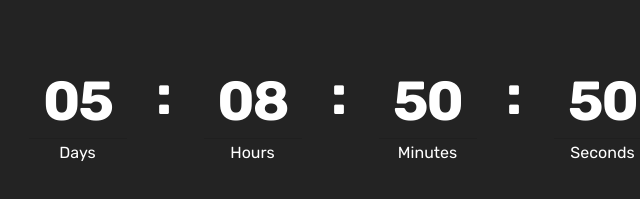
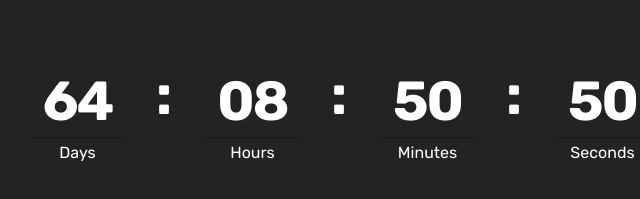
Before and after one commit to AwaisAhsan/ajpro, a plain HTML site: page index.html in a window 1280 px wide. Shown: the part 455-654 px from the top of the page, 300-940 px from the left. Drawn offline with Linux system fonts and the light colour scheme.

Commit message:
Update index.html

```diff
--- a/index.html
+++ b/index.html
@@ -39,7 +39,7 @@
                                 <div class="hoursCountdown" title="Hours"></div>
                                 <div class="minutesCountdown" title="Minutes"></div>
                                 <div class="secondsCountdown" title="Seconds"></div>
-                                <div class="countdown pt-5 mt-2" data-due-date="2021/1/01">
+                                <div class="countdown pt-5 mt-2" data-due-date="2021/3/01">
                                 </div>
                             </div>
                         </div>
```
